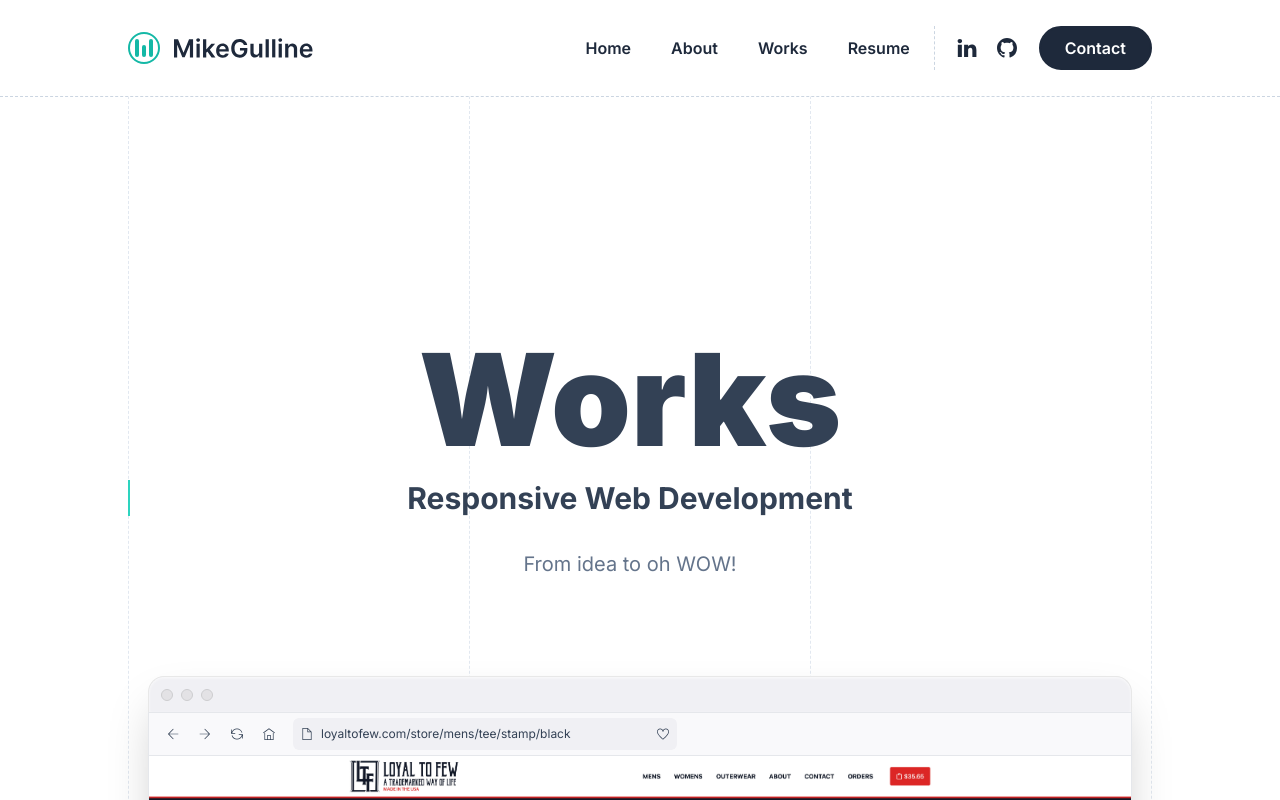
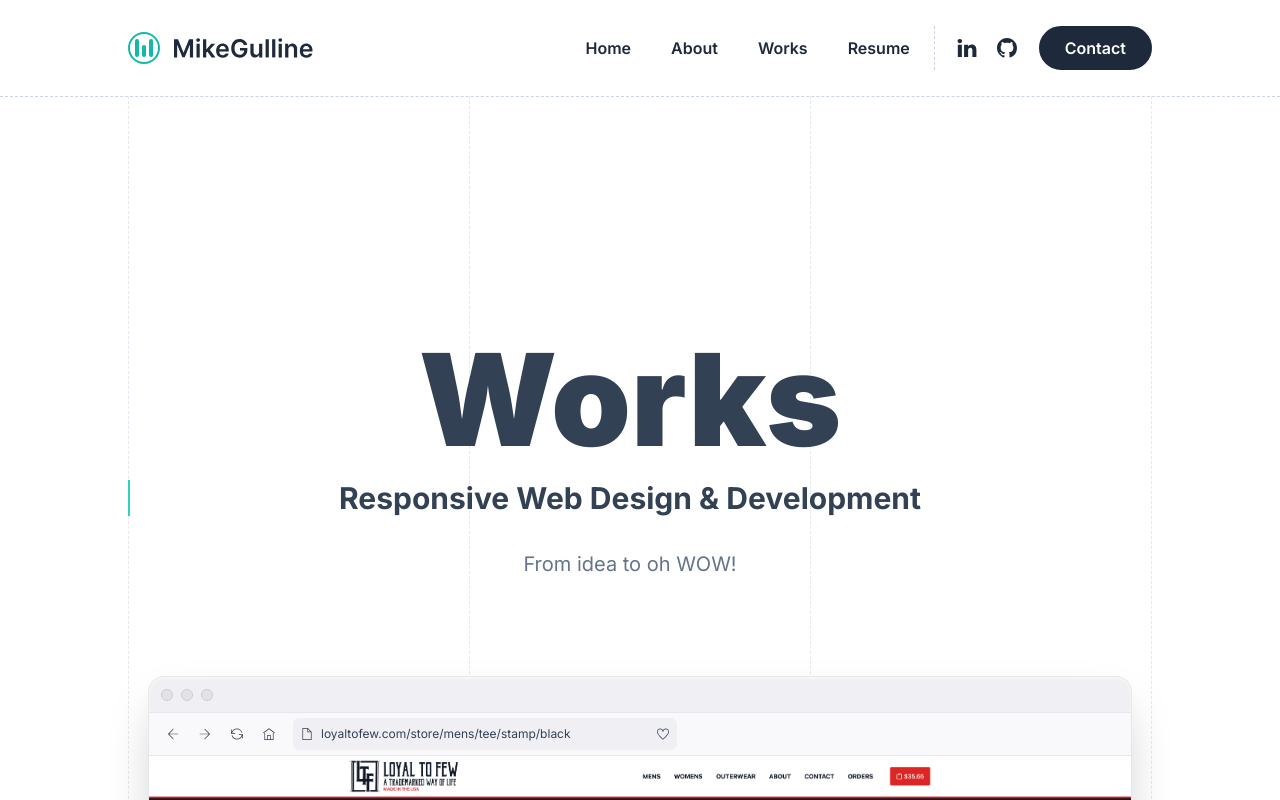
Before and after one commit to mikegulline/personal, a Next.js app: page /works in a window 1280 px wide. Shown: the top 800 px of the page. Built offline with nearby package versions, Linux system fonts and the light colour scheme.

Commit message:
works text update

```diff
--- a/src/app/works/page.tsx
+++ b/src/app/works/page.tsx
@@ -26,7 +26,7 @@ export default function Work() {
           <h1 className='text-7xl sm:text-9xl font-black mb-4'>Works</h1>
           <BorderLeft>
             <h2 className='text-2xl sm:text-3xl mb-8 font-bold '>
-              Responsive Web Development
+              Responsive Web Design &amp; Development
             </h2>
           </BorderLeft>
           <p className='text-xl leading-8 text-slate-500'>
```
